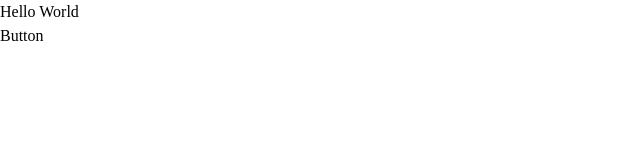
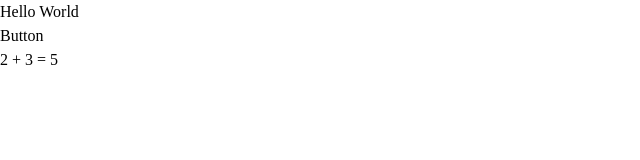
Before and after one commit to RonAlmog/echo-support-platform, a Next.js app in the folder apps/web/: page / in a window 1280 px wide. Shown: the top 160 px of the page, without its empty margins (0-640 px from the left). Built offline with nearby package versions, Linux system fonts and the light colour scheme.

Commit message:
use math package in web app

```diff
--- a/apps/web/app/page.tsx
+++ b/apps/web/app/page.tsx
@@ -1,4 +1,5 @@
-import { Button } from "@workspace/ui/components/button"
+import { add } from "@workspace/math/add";
+import { Button } from "@workspace/ui/components/button";
 
 export default function Page() {
   return (
@@ -6,7 +7,8 @@ export default function Page() {
       <div className="flex flex-col items-center justify-center gap-4">
         <h1 className="text-2xl font-bold">Hello World</h1>
         <Button size="sm">Button</Button>
+        <p>{`2 + 3 = ${add(2, 3)}`}</p>
       </div>
     </div>
-  )
+  );
 }
--- a/apps/web/package.json
+++ b/apps/web/package.json
@@ -12,6 +12,7 @@
     "typecheck": "tsc --noEmit"
   },
   "dependencies": {
+    "@workspace/math": "workspace:*",
     "@workspace/ui": "workspace:*",
     "lucide-react": "^0.475.0",
     "next": "^15.4.5",
--- /dev/null
+++ b/packages/math/src/add.ts
@@ -0,0 +1 @@
+export const add = (a: number, b: number) => a + b;
```
Also changed, not shown: packages/math/tsconfig.json (added, +9 -0 lines), 1 other file (tests, documents, lock files or other folders).
